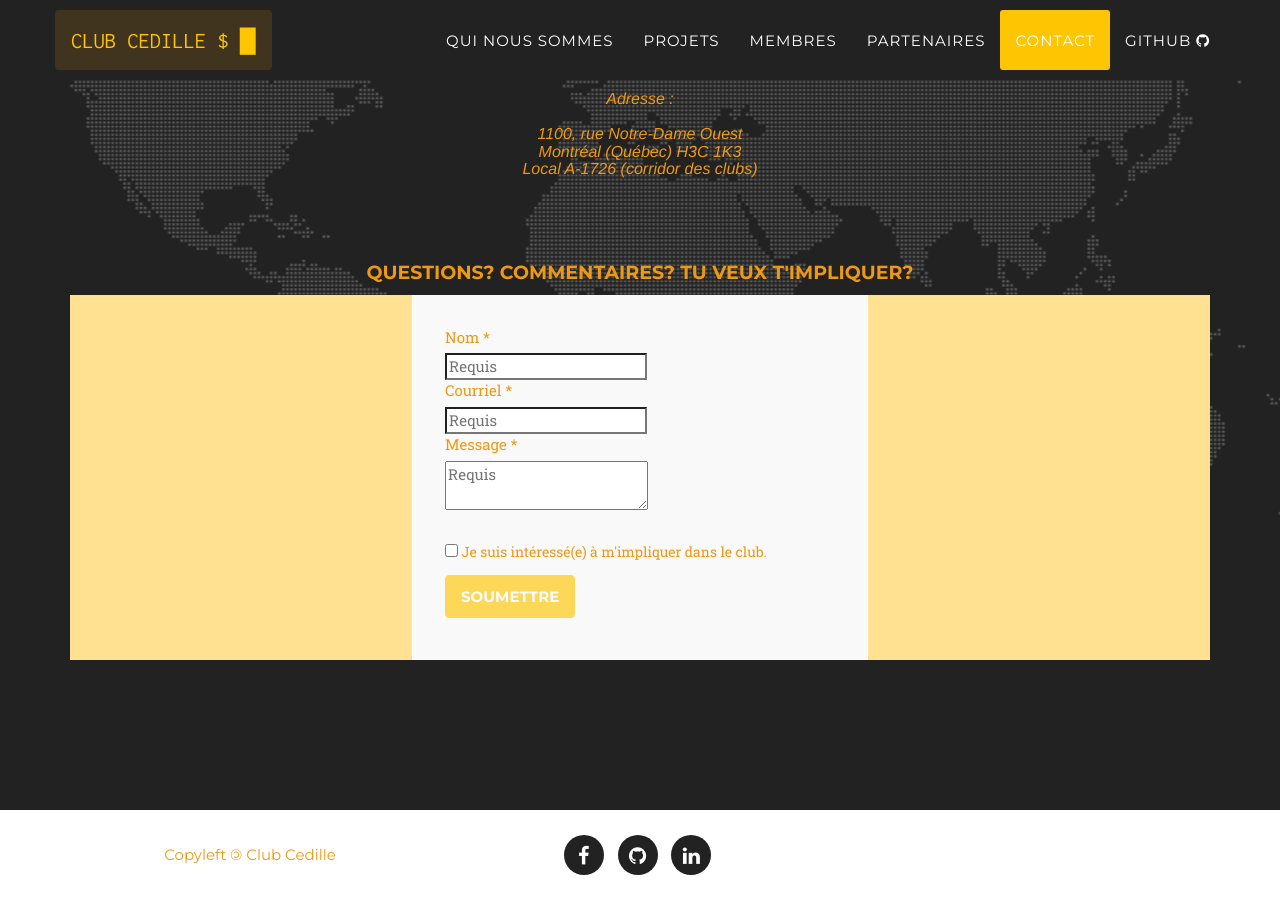
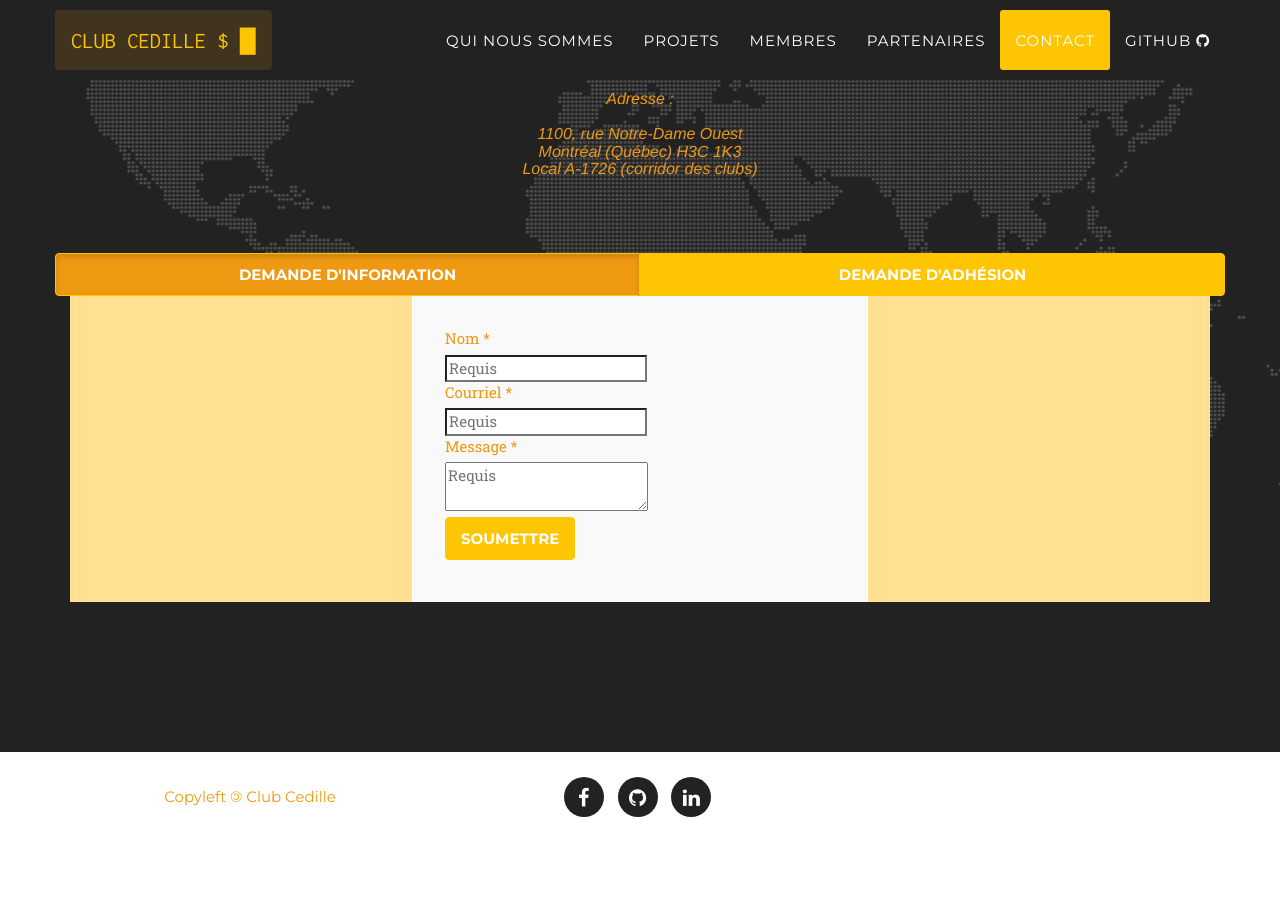
Before and after one commit to ClubCedille/clubcedille.github.io, a Jekyll site: the page built from index.html, in a window 1280 px wide and 900 px high, scrolled down 7216 px. Built offline with Jekyll 4.4.1, drawn with Linux system fonts in a browser that asks for light colours; some web fonts are replaced; after the commit the page ends 8058 px from its top, so only the background shows below that; part of the change alters nothing that is shown.

Commit message:
Add adhesion form logic + some fix

```diff
--- a/_includes/contact.html
+++ b/_includes/contact.html
@@ -19,115 +19,143 @@
 		</div>
 
 
-				<div>
-					<h4 id="test">{{site.data.[page.lang].contact.form_header}}</h4>
+		<div class="row">
+			<div class="btn-group btn-group-justified form-selector">
+				<a class="btn btn-primary active" data-target="#contact-form" class="page-scroll">
+					{{site.data.[page.lang].contact.buttons.contact}}
+				</a>
+				<a class="btn btn-primary" data-target="#adhesion-form" class="page-scroll">
+					{{site.data.[page.lang].contact.buttons.adhesion}}
+				</a>
+			</div>
 		</div>
 
-				<form action="https://formspree.io/cedille@ens.etsmtl.ca" method="POST" onsubmit="validate()" id="contact-form" name="contact-form" class="col-xs-12 bg-light-orange" >
+		<form action="https://formspree.io/cedille@ens.etsmtl.ca" method="POST" onsubmit="validateContact()" id="contact-form" name="contact-form" class="col-xs-12 bg-light-orange" >
 			<div>
 				<input type="hidden" name="source" value="contact-form"/>
 
 				<label>Nom *</label>
-						<input id="formName" onchange="lockSubmit()" name="nom" type="text" placeholder={{site.data.[page.lang].contact.required}} required/>
+				<input name="nom" type="text" placeholder={{site.data.[page.lang].contact.required}} required/>
 				<label>Courriel *</label>
-						<input id="formEmail" onchange="lockSubmit()" name="_replyto" type="email" placeholder={{site.data.[page.lang].contact.required}} required/>
+				<input name="_replyto" type="email" placeholder={{site.data.[page.lang].contact.required}} required/>
 				<label>Message *</label>
-						<textarea id="formMessage" onchange="lockSubmit()" name="message" placeholder={{site.data.[page.lang].contact.required}} required></textarea>
-						<p>
-							<br/><input id="formCheckbox" type="checkbox" name="conscentement" id="conscentement"/> Je suis intéressé(e) à m'impliquer dans le club.
-						</p>
-						<p><button id="submitButton" type="submit"  class="btn btn-primary" disabled>Soumettre</button></p>
+				<textarea name="message" placeholder={{site.data.[page.lang].contact.required}} required></textarea>
+
+				<p><button type="submit"  class="btn btn-primary">Soumettre</button></p>
 			</div>
 		</form>
-				<!-- <form id="adhesion-form" name="adhesion-form" class="col-xs-12 hidden bg-light-gray" action="http://cedille.etsmtl.ca:8080/" method="post">
+
+		<form action="https://formspree.io/cedille@ens.etsmtl.ca" method="POST" onsubmit="validateAdhesion()" id="adhesion-form" name="adhesion-form" class="col-xs-12 hidden bg-light-orange">
 			<div>
 				<input type="hidden" name="source" value="adhesion-form"/>
 				<h4>Demande d'adhésion</h4>
 				<p>
 					<label>Prénom *</label>
-							<input name="prenom" type='text' required/>
+					<input name="prenom" type='text' placeholder={{site.data.[page.lang].contact.required}} required/>
 					<label>Nom *</label>
-							<input name="nom" type='text' required/>
+					<input name="nom" type='text' placeholder={{site.data.[page.lang].contact.required}} required/>
 					<label>Courriel *</label>
-							<input name="courriel" type='email' required/>
+					<input name="_replyto" type='email' placeholder={{site.data.[page.lang].contact.required}} required/>
 				</p>
 
 				<h5>Formation *</h5>
 				<p>
-							<label><input type="radio" name="formation" value="Baccalauréat"/> Baccalauréat</label>
-							<label><input type="radio" name="formation" value="Maîtrise"/> Maîtrise</label>
-							<label><input type="radio" name="formation" value="Doctorat" required/> Doctorat</label>
+					<select id="selectFormation" onchange="addOtherFormation()" name="formation" required>
+						<option disabled selected value>-- Choisissez une formation --</option>
+						<option value="bacc"/>Baccalauréat</option>
+						<option value="master"/>Maîtrise</option>
+						<option value="doctor"/> Doctorat</option>
+						<option value="other"> Autre...</option>
+					</select>
 				</p>
+			</p>
+			<p id="otherFormation" hidden>Autre * : <input id="otherFormationInput" type="text" name="autreFormation"/></p>
+			<p>
 
 				<h5>Programme d'étude *</h5>
 				<p>
-							<label><input type="radio" name="programme" value="Génie des technologies de l'information"/>
-							Génie des technologies de l'information</label>
-							<label><input type="radio" name="programme" value="Génie électrique"/>
-							Génie électrique</label>
-							<label><input type="radio" name="programme" value="Génie mécanique"/>
-							Génie mécanique</label>
-							<label><input type="radio" name="programme" value="Génie logiciel"/>
-							Génie logiciel</label>
-							<label><input type="radio" name="programme" value="Génie des opérations et de la logistique"/>
-							Génie des opérations et de la logistique</label>
-							<label><input type="radio" name="programme" value="Génie de la construction"/>
-							Génie de la construction</label>
-							<label><input type="radio" name="programme" value="Génie de la production automatisée" required/>
-							Génie de la production automatisée</label>
+					<select id="selectProgram" onchange="addOtherProgram()" name="programme" required>
+						<option disabled selected value>-- Choisissez un programme --</option>
+						<option value="gti"/>Génie des technologies de l'information</option>
+						<option value="ele"/>Génie électrique</option>
+						<option value="mec"/>Génie mécanique</option>
+						<option value="log"/>Génie logiciel</option>
+						<option value="gol"/>Génie des opérations et de la logistique</option>
+						<option value="ctn"/>Génie de la construction</option>
+						<option value="gpa"/>Génie de la production automatisée</option>
+						<option value="other"> Autre...</option>
+					</select>
 				</p>
-						<h5>Autre : </h5>
-						<p><button class="btn btn-primary">Soumettre</button></p>
-						 --><!-- API Key: AIzaSyAy-HwVt5J_r50O4xKXFXHaUj1Bwldtz48 -->
-					<!-- </div>
-				</form> -->
+				<p id="otherProgram" hidden>Autre * : <input id="otherProgramInput" type="text" name="autreProgramme"/></p>
+				<p>
+					<label>Expérience *</label>
+					<textarea name="experience" placeholder={{site.data.[page.lang].contact.required}} required></textarea>
+					<label>Intérêts *</label>
+					<textarea name="interets" placeholder={{site.data.[page.lang].contact.required}} required></textarea>
+				</p>
+				<p>
+					<br/><input id="adhesionCheckbox" type="checkbox" onchange="toggleSubmitDisabled()" name="conscentement" id="conscentement"/> Je désire adhérer au club
+				</p>
+				<p><button id="adhesionSubmitButton" type="submit" class="btn btn-primary" disabled>Soumettre</button></p>
+			</div>
+		</form>
 
 	</div>
 </section>
 
 <script>
-	    function validate() {
-	    var name = document.getElementById("formName");
-			var email = document.getElementById("formEmail");
-			var message = document.getElementById("formMessage");
 
-			if (name.value == "" || email.value == "" || message.value == "") {
-				alert("Les champs sont requis");
-	      return false;
-	    } else {
-				alert("Votre message a été envoyé!");
-				clearForm();
-	      return true;
+//Contact form variables
+var contactForm = document.getElementById("contact-form");
+
+//Adhesion form variables
+var adhesionForm = document.getElementById("adhesion-form");
+
+var chkboxA = document.getElementById("adhesionCheckbox");
+var subBtnA = document.getElementById("adhesionSubmitButton");
+
+var otherProg = document.getElementById("otherProgram");
+var otherProgInput = document.getElementById("otherProgramInput");
+var selectProg = document.getElementById("selectProgram");
+
+var otherFormation = document.getElementById("otherFormation");
+var otherFormationInput = document.getElementById("otherFormationInput");
+var selectFormation = document.getElementById("selectFormation");
+
+function validateContact() {
+	contactForm.submit();
+	contactForm.reset();
+}
+
+function validateAdhesion() {
+	adhesionForm.submit();
+	adhesionForm.reset();
+}
+
+function toggleSubmitDisabled() {
+	subBtnA.disabled = !chkboxA.checked;
+}
+
+function addOtherProgram(){
+	if (selectProg.options[selectProg.selectedIndex].value == "other"){
+		otherProg.hidden = false;
+		otherProgInput.required = true;
+	}
+	else {
+		otherProg.hidden = true;
+		otherProgInput.required = false;
 	}
 }
-	</script>
-	<script>
-			function lockSubmit() {
-			var name = document.getElementById("formName");
-			var email = document.getElementById("formEmail");
-			var message = document.getElementById("formMessage");
-			var subBtn = document.getElementById("submitButton");
 
-			if (name.value == "" || email.value == "" || message.value == "") {
-				subBtn.disabled = true;
-			} else {
-				subBtn.disabled = false;
+function addOtherFormation(){
+	if (selectFormation.options[selectFormation.selectedIndex].value == "other"){
+		otherFormation.hidden = false;
+		otherFormationInput.required = true;
+	}
+	else {
+		otherFormation.hidden = true;
+		otherFormationInput.required = false;
 	}
 }
+
 </script>
-
-	<script>
-			function clearForm() {
-			var name = document.getElementById("formName");
-			var email = document.getElementById("formEmail");
-			var message = document.getElementById("formMessage");
-			var chkbox = document.getElementById("formCheckbox");
-			var subBtn = document.getElementById("submitButton");
-
-			name.value = "";
-			email.value = "";
-			message.value = "";
-			chkbox.checked = false;
-			subBtn.disabled = true;
-	}
-	</script>
```
Lines whose indentation alone changed are shown as unchanged.
